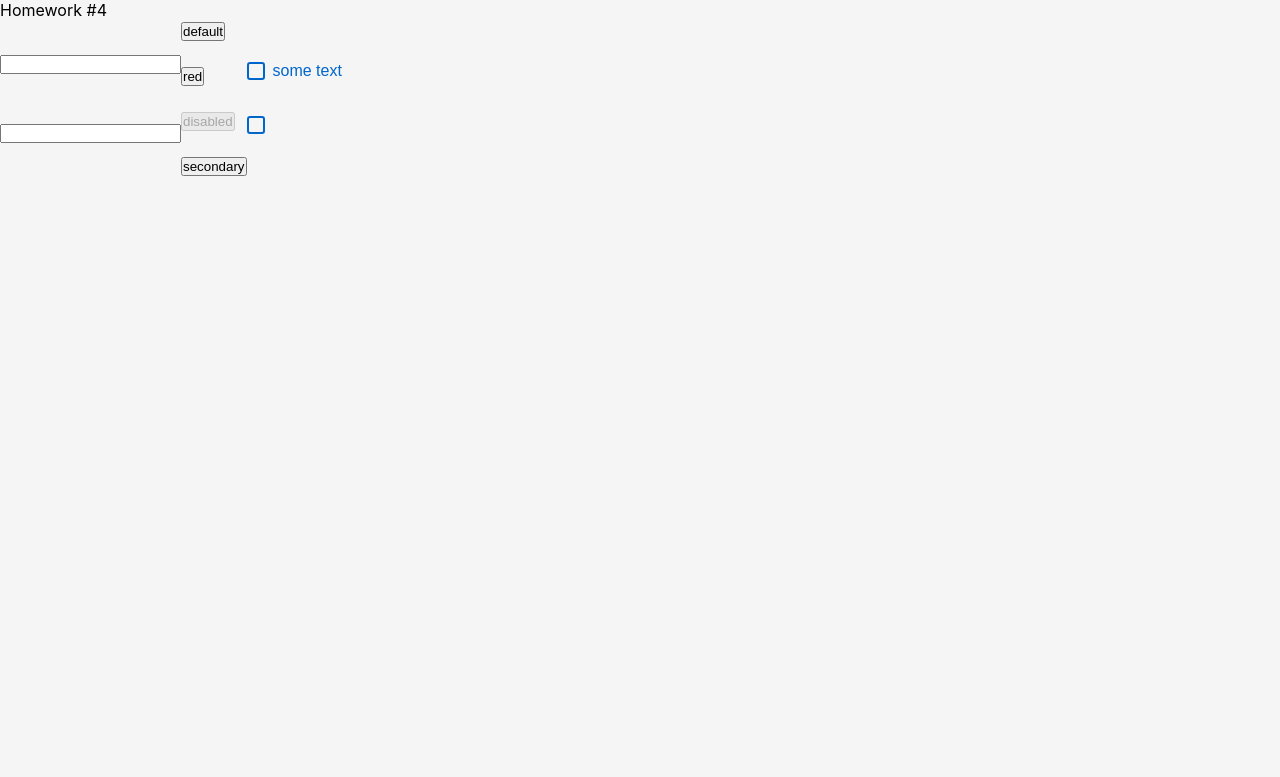
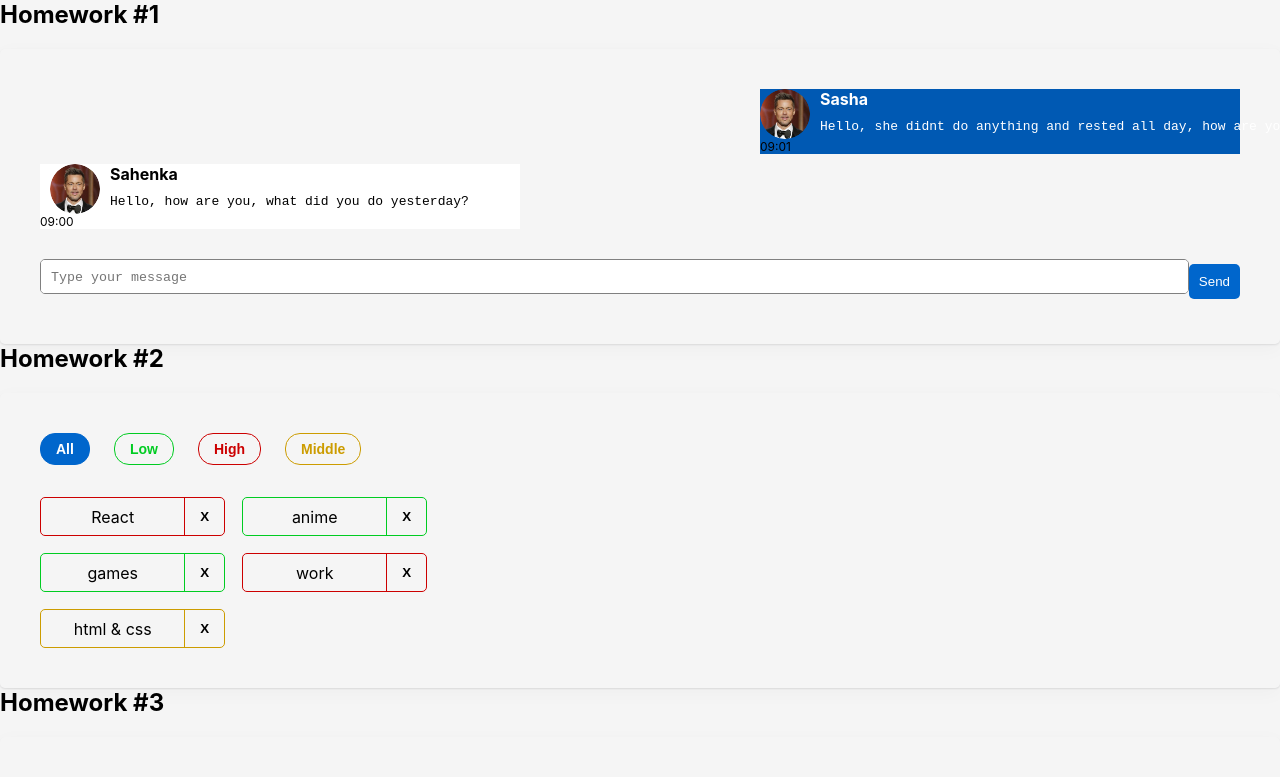
Before and after one commit to Munticaro/HomeWork, a React (Create React App) app: page / in a window 1280 px wide. Shown: the top 777 px of the page. Built offline with nearby package versions, Linux system fonts and the light colour scheme.

Commit message:
refactor AppCss AppTSX style hw1 add route completed hw5

```diff
--- a/package.json
+++ b/package.json
@@ -19,7 +19,7 @@
     "react": "18.2.0",
     "react-dom": "18.2.0",
     "react-redux": "8.0.4",
-    "react-router-dom": "6.4.3",
+    "react-router-dom": "^6.13.0",
     "react-scripts": "5.0.1",
     "redux": "4.2.0",
     "typescript": "4.7.4",
--- a/src/s1-main/App.module.css
+++ b/src/s1-main/App.module.css
@@ -1,25 +1,20 @@
 .App {
-    position: absolute;
-    /*width: 165px;*/
-    /*height: 27px;*/
-    /*left: 70px;*/
-    /*top: 131px;*/
-
-    /*font-family: 'Montserrat';*/
-    /*font-style: normal;*/
-    /*font-weight: 600;*/
-    /*font-size: 22px;*/
-    /*line-height: 27px;*/
-    /*!* identical to box height *!*/
-
-
-    /*color: #000000;*/
+    display: grid;
+    grid-template-columns: 1fr;
+    grid-template-rows: 1fr;
 }
 
 .hw {
-
+    display: grid;
+    grid-template-columns: 1fr;
+    grid-template-rows: auto 1fr auto;
+    padding: 40px;
+    box-shadow: 0px 5px 20px rgba(29, 33, 38, 0.03), 0px 1px 2px rgba(29, 33, 38, 0.1);
+    border-radius: 5px;
 }
 
 .hwTitle {
-
+    font-size: 24px;
+    font-weight: bold;
+    margin-bottom: 20px;
 }
--- a/src/s1-main/App.tsx
+++ b/src/s1-main/App.tsx
@@ -4,14 +4,15 @@ import HW1 from '../s2-homeworks/hw01/HW1'
 import HW2 from "../s2-homeworks/hw02/HW2";
 import HW3 from "../s2-homeworks/hw03/HW3";
 import HW4 from "../s2-homeworks/hw04/HW4";
+import HW5 from "../s2-homeworks/hw05/HW5";
 
 function App() {
     return (
         <div className={s.App}>
-            {/*<HW1/>*/}
-            {/*<HW2/>*/}
+            <HW1/>
+            <HW2/>
 
-            {/*<HW3/>*/}
+            <HW3/>
             <HW4/>
 
             {/*при выполнении дз 5 и более - закомментировать здесь дз 1-4, так как они есть внутри дз 5*/}
--- a/src/s2-homeworks/hw01/friend-message/FriendMessage.module.css
+++ b/src/s2-homeworks/hw01/friend-message/FriendMessage.module.css
@@ -1,131 +1,44 @@
 .friendMessage {
-    position: absolute;
-    width: 414px;
-    height: 60px;
-    left: 118px;
-    top: 299px;
-
-    background: #F5F7FB;
-    box-shadow: 0px 5px 20px rgba(29, 33, 38, 0.03), 0px 1px 2px rgba(29, 33, 38, 0.1);
+    align-items: center;
+    margin-bottom: 10px;
+    background-color: #FFFFFF;
+    max-width: 40%;
 }
 
 .friendImageAndText {
-
+    display: flex;
 }
 
 .friendImageAndText img {
-    width: 48px;
-    height: 48px;
-    left: 50px;
-    top: 311px;
+    width: 50px;
+    height: 50px;
+    border-radius: 50%;
+    margin-left: 10px;
+    margin-right: 10px;
 }
 
 .friendText {
-    width: 414px;
-    height: 60px;
-    left: 118px;
-    top: 299px;
-    /* identical to box height */
-
-
-    color: #000000;
+    display: flex;
+    flex-direction: column;
 }
 
 .friendText:after {
-
+    content: "";
+    display: table;
+    clear: both;
 }
 
 .friendName {
-    /*position: absolute;*/
-    width: 35px;
-    height: 20px;
-    left: 145px;
-    top: 307px;
-
-    font-family: 'Montserrat';
-    font-style: normal;
-    font-weight: 600;
-    font-size: 16px;
-    line-height: 20px;
-
-
-
-    color: #000000;
-
-
-    color: #000000;
-
+    font-weight: bold;
+    margin-bottom: 5px;
 }
 
 .friendMessageText {
-
+    margin-top: 5px;
 }
 
 .friendTime {
-    width: 29px;
-    height: 12px;
-    left: 80px;
-    top: 364px;
-
-    font-family: 'Montserrat';
-    font-style: normal;
-    font-weight: 600;
-    font-size: 10px;
-    line-height: 12px;
-
-    color: #000000;
-
+    font-size: 12px;
+    color: black;
+    margin-left: auto;
 }
-/*.message {*/
-/*    display: flex;*/
-/*    flex-direction: column;*/
-/*    align-items: flex-start;*/
-/*    margin: 10px;*/
-/*}*/
-
-/*.time {*/
-/*    font-weight: 600;*/
-/*    font-size: 10px;*/
-/*    color: #777777;*/
-/*    margin-left: 8px;*/
-/*}*/
-
-/*.imageAndText {*/
-/*    display: flex;*/
-/*    justify-content: flex-start;*/
-/*    align-items: center;*/
-/*}*/
-
-/*.imageAndText img {*/
-/*    width: 48px;*/
-/*    height: 48px;*/
-/*    margin-right: 8px;*/
-/*}*/
-
-/*.text {*/
-/*    background-color: #ffffff;*/
-/*    padding: 8px;*/
-/*    border-radius: 8px;*/
-/*    font-weight: 400;*/
-/*    font-size: 16px;*/
-/*    color: #000000;*/
-/*    margin-left: 8px;*/
-/*    max-width: 60%;*/
-/*}*/
-
-/*.text:after {*/
-/*    content: "";*/
-/*    display: table;*/
-/*    clear: both;*/
-/*}*/
-
-/*.name {*/
-/*    font-weight: 600;*/
-/*    font-size: 12px;*/
-/*    color: #777777;*/
-/*    margin-left: 8px;*/
-/*}*/
-
-/*.messageText {*/
-/*    margin-top: 4px;*/
-/*}*/
--- a/src/s2-homeworks/hw01/message-sender/MessageSender.module.css
+++ b/src/s2-homeworks/hw01/message-sender/MessageSender.module.css
@@ -1,35 +1,63 @@
 .sendForm {
-
+    display: grid;
+    grid-template-columns: 1fr auto;
+    align-items: center;
+    margin-top: 20px;
 }
 
 .textarea {
-    position: absolute;
-    width: 976px;
-    height: 40px;
-    left: 70px;
-    top: 432px;
-
-    background: #F5F7FB;
-    box-shadow: 0px 5px 20px rgba(29, 33, 38, 0.03), 0px 1px 2px rgba(29, 33, 38, 0.1);
-    border-radius: 20px;
+    resize: none;
+    height: 60px;
+    padding: 10px;
+    margin-bottom: 10px;
+    border-radius: 5px;
+    border: 1px solid gray;
 }
 
 .button {
-    position: absolute;
-    width: 120px;
-    height: 40px;
-    left: 1090px;
-    top: 432px;
-
-    background: #0066CC;
-    border-radius: 20px;
-    color: #FFFFFF;
+    background-color: #0066CC;
+    color: white;
+    border: none;
+    border-radius: 5px;
+    padding: 10px;
+    cursor: pointer;
 }
 
 .button:hover {
-    background: #0066CC;
+    background-color: #0052a3;
 }
 
 .button:active {
-    background: #0066CC;
+    background-color: #003d80;
 }
+/*.sendForm {*/
+/*    display: flex;*/
+/*    flex-direction: column;*/
+/*    margin-top: 20px;*/
+/*}*/
+
+/*.textarea {*/
+/*    resize: none;*/
+/*    height: 60px;*/
+/*    padding: 10px;*/
+/*    margin-bottom: 10px;*/
+/*    border-radius: 5px;*/
+/*    border: 1px solid gray;*/
+/*}*/
+
+/*.button {*/
+/*    background-color: #0066CC;*/
+/*    color: white;*/
+/*    border: none;*/
+/*    border-radius: 5px;*/
+/*    padding: 10px;*/
+/*    cursor: pointer;*/
+/*}*/
+
+/*.button:hover {*/
+/*    background-color: #0052a3;*/
+/*}*/
+
+/*.button:active {*/
+/*    background-color: #003d80;*/
+/*}*/
--- a/src/s2-homeworks/hw01/message/Message.module.css
+++ b/src/s2-homeworks/hw01/message/Message.module.css
@@ -1,137 +1,49 @@
+.messageText {
+    margin-top: 5px;
+}
+
 .message {
-    width: 527px;
-    height: 60px;
-    left: 635px;
-    top: 192px;
-
-    background: #0066CC;
-    box-shadow: 0px 5px 20px rgba(29, 33, 38, 0.03), 0px 1px 2px rgba(29, 33, 38, 0.1);
+    align-items: center;
+    margin-bottom: 10px;
+    background-color: #0059b3;
+    max-width: 40%;
+    margin-left: auto;
 }
 
 .imageAndText {
-
+    display: flex;
 }
 
 .imageAndText img {
-    position: absolute;
-    width: 48px;
-    height: 48px;
-    left: 1162px;
-    top: 204px;
+    width: 50px;
+    height: 50px;
+    border-radius: 50%;
+    margin-right: 10px;
 }
 
 .text {
-
+    display: flex;
+    flex-direction: column;
+    color: #FFFFFF;
 }
 
 .text:after {
-
+    content: "";
+    display: table;
+    clear: both;
+    max-width: 40%;
 }
 
 .name {
-    position: absolute;
-    width: 40px;
-    height: 22px;
-    left: 1097px;
-    top: 199px;
-
-    font-family: 'Montserrat';
-    font-style: normal;
-    font-weight: 600;
-    font-size: 18px;
-    line-height: 22px;
-    /* identical to box height */
-
-
-    color: blueviolet;
+    font-weight: bold;
+    margin-bottom: 5px;
 }
 
 .messageText {
-    position: absolute;
-    width: 489px;
-    height: 20px;
-    left: 648px;
-    top: 224px;
-
-    font-family: 'Montserrat';
-    font-style: normal;
-    font-weight: 400;
-    font-size: 16px;
-    line-height: 20px;
-    /* identical to box height */
-
-
-    color: blueviolet;
+    margin-top: 5px;
 }
 
 .time {
-    position: absolute;
-    width: 26px;
-    height: 12px;
-    left: 1173px;
-    top: 257px;
-
-    font-family: 'Montserrat';
-    font-style: normal;
-    font-weight: 600;
-    font-size: 10px;
-    line-height: 12px;
-
-    color: #000000;
-
+    color: black;
+    font-size: 12px;
 }
-
-/*.friendMessage {*/
-/*    display: flex;*/
-/*    flex-direction: column;*/
-/*    align-items: flex-start;*/
-/*    margin: 24px 0 23px;*/
-/*}*/
-
-/*.friendImageAndText {*/
-/*    display: flex;*/
-/*    justify-content: flex-end;*/
-/*    align-items: center;*/
-/*    max-width: 70%;*/
-/*}*/
-
-/*.friendImageAndText img {*/
-/*    width: 48px;*/
-/*    height: 48px;*/
-/*    border-radius:70%;*/
-/*}*/
-
-/*.friendText {*/
-/*    background-color: #0059b3;*/
-/*    padding: 8px;*/
-/*    border-radius: 8px;*/
-/*    font-weight: 400;*/
-/*    font-size: 16px;*/
-/*    color: #ffffff;*/
-/*    margin-right: 8px;*/
-/*    max-width: 60%;*/
-/*}*/
-
-/*.friendText:after {*/
-/*    content: "";*/
-/*    display: table;*/
-/*    clear: both;*/
-/*}*/
-
-/*.friendName {*/
-/*    font-weight: 600;*/
-/*    font-size: 12px;*/
-/*    color: #777777;*/
-/*    margin-right: 8px;*/
-/*}*/
-
-/*.friendMessageText {*/
-/*    margin-top: 4px;*/
-/*}*/
-
-/*.friendTime {*/
-/*    font-weight: 600;*/
-/*    font-size: 10px;*/
-/*    color: #777777;*/
-/*    margin-right: 8px;*/
-/*}*/
--- a/src/s2-homeworks/hw03/Greeting.module.css
+++ b/src/s2-homeworks/hw03/Greeting.module.css
@@ -1,37 +1,74 @@
 .greetingForm {
+    align-items: flex-start;
 }
 
 .inputAndButtonContainer {
-
+    display: flex;
+    align-items: center;
 }
 
 .error {
+    color: red;
 }
 
 .input {
-
+    width: 200px;
+    height: 30px;
+    margin: 10px;
+    padding: 5px;
+    font-size: 16px;
+    border: 1px solid black;
+    border-radius: 3px;
 }
 
 .input:focus {
+    outline: none;
+    border-color: #0059b3;
 }
 
 .errorInput {
+    border-color: red;
 }
 
 .button {
+    background-color: #0059b3;
+    color: #FFFFFF;
+    height: 36px;
+    width: 78px;
+    left: 454px;
+    top: 224px;
+    border-radius: 3px;
+    padding: 5px 24px 5px 24px;
 }
 
 .button:focus {
+    outline: none;
+    box-shadow: 0 0 0 3px rgba(0, 89, 179, 0.5);
 }
 
 .button:active {
+    transform: translateY(1px);
 }
 
 .button:disabled {
+    opacity: 0.5;
+    cursor: not-allowed;
 }
 
 .text {
+    width: 143px;
+    height: 17px;
+    left: 70px;
+    top: 198px;
+
+    font-family: 'Montserrat';
+    font-style: normal;
+    font-weight: 400;
+    font-size: 14px;
+    line-height: 17px;
+    color: rgba(0, 0, 0, 0.5);
 }
 
 .greeting {
+    box-sizing: border-box;
 }
--- a/src/s2-homeworks/hw04/common/c1-SuperInputText/SuperInputText.module.css
+++ b/src/s2-homeworks/hw04/common/c1-SuperInputText/SuperInputText.module.css
@@ -8,6 +8,17 @@
 }
 
 .superInput {
+    box-sizing: border-box;
+
+    height: 36px;
+    width: 372px;
+    left: 0px;
+    top: 0px;
+    border-radius: 5px;
+
+
+    border: 1px solid #D1D1D1;
+    border-radius: 5px;
 }
 
 .errorInput {
--- a/src/s2-homeworks/hw04/common/c2-SuperButton/SuperButton.module.css
+++ b/src/s2-homeworks/hw04/common/c2-SuperButton/SuperButton.module.css
@@ -1,16 +1,27 @@
 .button {
+    padding: 5px 24px;
+    gap: 10px;
+    width: 132px;
+    height: 30px;
+    left: 574px;
+    top: 1465px;
+    border-radius: 5px;
 }
 
 .disabled {
+    background: #004D99;
 }
 
 .secondary {
+    background: whitesmoke;
 }
 
 .default {
+
 }
 
 .red {
+    background: #CC1439;
 }
 
 .default:hover {
--- a/src/s2-homeworks/hw05/header/Header.module.css
+++ b/src/s2-homeworks/hw05/header/Header.module.css
@@ -1,8 +1,11 @@
 .burgerMenuIcon {
+
 }
 
 .header {
+
 }
 
 .header h1 {
+
 }
--- a/src/s2-homeworks/hw05/sidebar/Sidebar.tsx
+++ b/src/s2-homeworks/hw05/sidebar/Sidebar.tsx
@@ -31,7 +31,7 @@ export const Sidebar: FC<PropsType> = ({open, handleClose}) => {
                         id={'hw5-pre-junior-link'}
                         to={PATH.PRE_JUNIOR}
                         onClick={handleClose}
-                        // className={...} // делает студент
+                        className={s.navLink} // делает студент
                     >
                         Pre-junior
                     </NavLink>
@@ -39,7 +39,7 @@ export const Sidebar: FC<PropsType> = ({open, handleClose}) => {
                         id={'hw5-junior-link'}
                         to={PATH.JUNIOR}
                         onClick={handleClose}
-                        // className={...} // делает студент
+                        className={s.navLink} // делает студент
                     >
                         Junior
                     </NavLink>
@@ -47,7 +47,7 @@ export const Sidebar: FC<PropsType> = ({open, handleClose}) => {
                         id={'hw5-junior-plus-link'}
                         to={PATH.JUNIOR_PLUS}
                         onClick={handleClose}
-                        // className={...} // делает студент
+                        className={s.navLink} // делает студент
                     >
                         Junior Plus
                     </NavLink>
```
Also changed, not shown: src/s2-homeworks/hw01/message/Message.tsx (+0 -8 lines), 1 other file (tests, documents, lock files or other folders).
